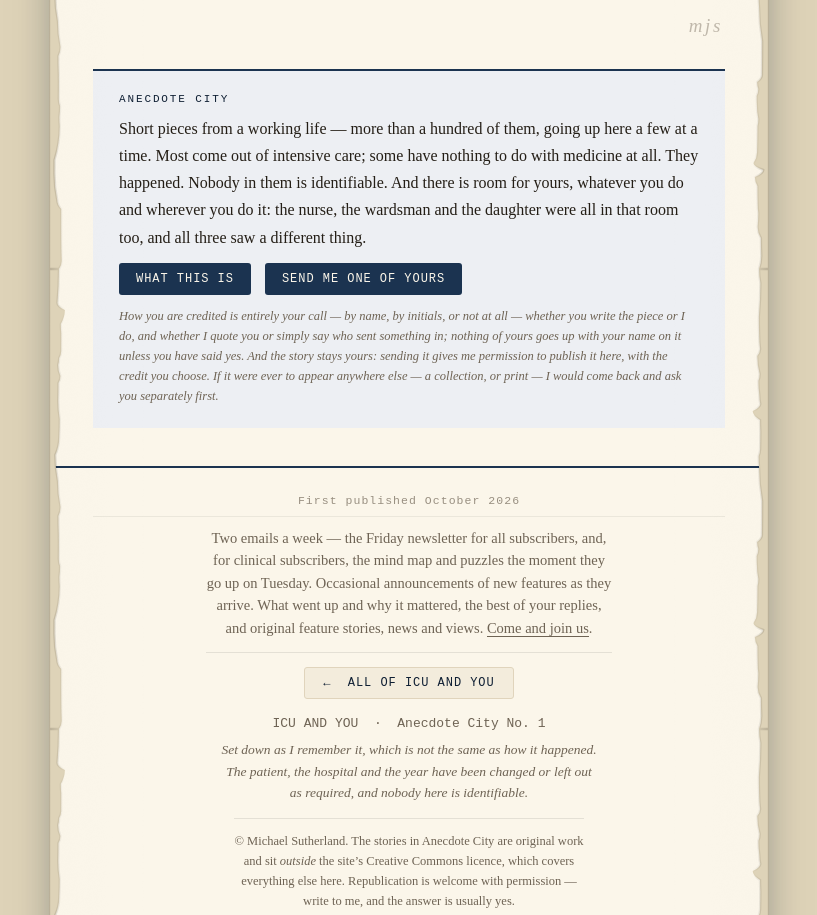
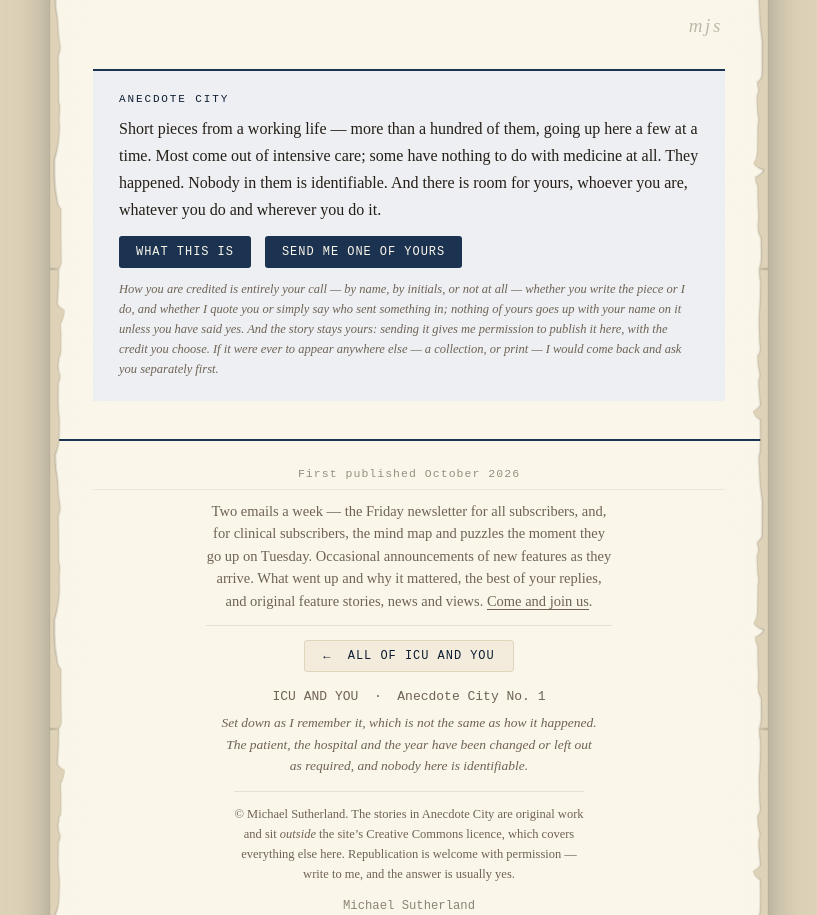
Before and after one commit to drmichaelsutherland/icu-and-you, a plain HTML site: page anecdote-city-01-manic-monday.html in a window 1280 px wide. Shown: the part 2031-2946 px from the top of the page, without its empty margins (231-1048 px from the left). Drawn offline with Linux system fonts and the light colour scheme.

Commit message:
Add files via upload

```diff
--- a/anecdote-city-01-manic-monday.html
+++ b/anecdote-city-01-manic-monday.html
@@ -225,8 +225,7 @@
       <p>Short pieces from a working life &mdash; more than a hundred of them, going up
         here a few at a time. Most come out of intensive care; some have nothing to do with
         medicine at all. They happened. Nobody in them is identifiable. And there is room for
-        yours, whatever you do and wherever you do it: the nurse, the wardsman and the daughter were all in
-        that room too, and all three saw a different thing.</p>
+        yours, whoever you are, whatever you do and wherever you do it.</p>
       <p class="acts"><a href="anecdote-city-00-welcome.html">What this is</a><a href="mailto:icuandyou@icloud.com?subject=Anecdote%20City%20-%20one%20from%20me&body=The%20story%3A%0D%0A%0D%0A%0D%0A%0D%0AAnything%20that%20needs%20changing%20to%20keep%20people%20unidentifiable%3A%0D%0A%0D%0A%0D%0AHow%20you%20would%20like%20to%20be%20credited%3A%0D%0A%0D%0A%0D%0A---%0D%0A%0D%0AName%3A%0D%0A%0D%0A---%0D%0A%0D%0AThinking%20about%20this%20ICU%20AND%20YOU%20post%20overall%20%E2%80%94%20was%20it%20useful%20to%20you%2C%20or%20would%20it%20be%20useful%20to%20others%3F%0D%0A">Send me one of yours</a></p>
       <p class="fine">How you are credited is entirely your call &mdash; by name, by initials, or not at all &mdash; whether you write the piece or I do, and whether I quote you or simply say who sent something in; nothing of yours goes up with your name on it unless you have said yes. And the story stays yours: sending it gives me permission to publish it here, with the credit you choose. If it were ever to appear anywhere else &mdash; a collection, or print &mdash; I would come back and ask you separately first.</p>
     </div>
```
Also changed, not shown: anecdote-city-02-the-brain-is-a-person-too.html (+1 -2 lines), anecdote-city-03-a-youth-policy.html (+1 -2 lines), anecdote-city-04-stuck-in-my-craw.html (+1 -2 lines), anecdote-city-05-silent-sounds.html (+1 -2 lines), anecdote-city-06-sleepy-footbridge.html (+1 -2 lines), anecdote-city-07-the-kids-were-kings.html (+1 -2 lines).
